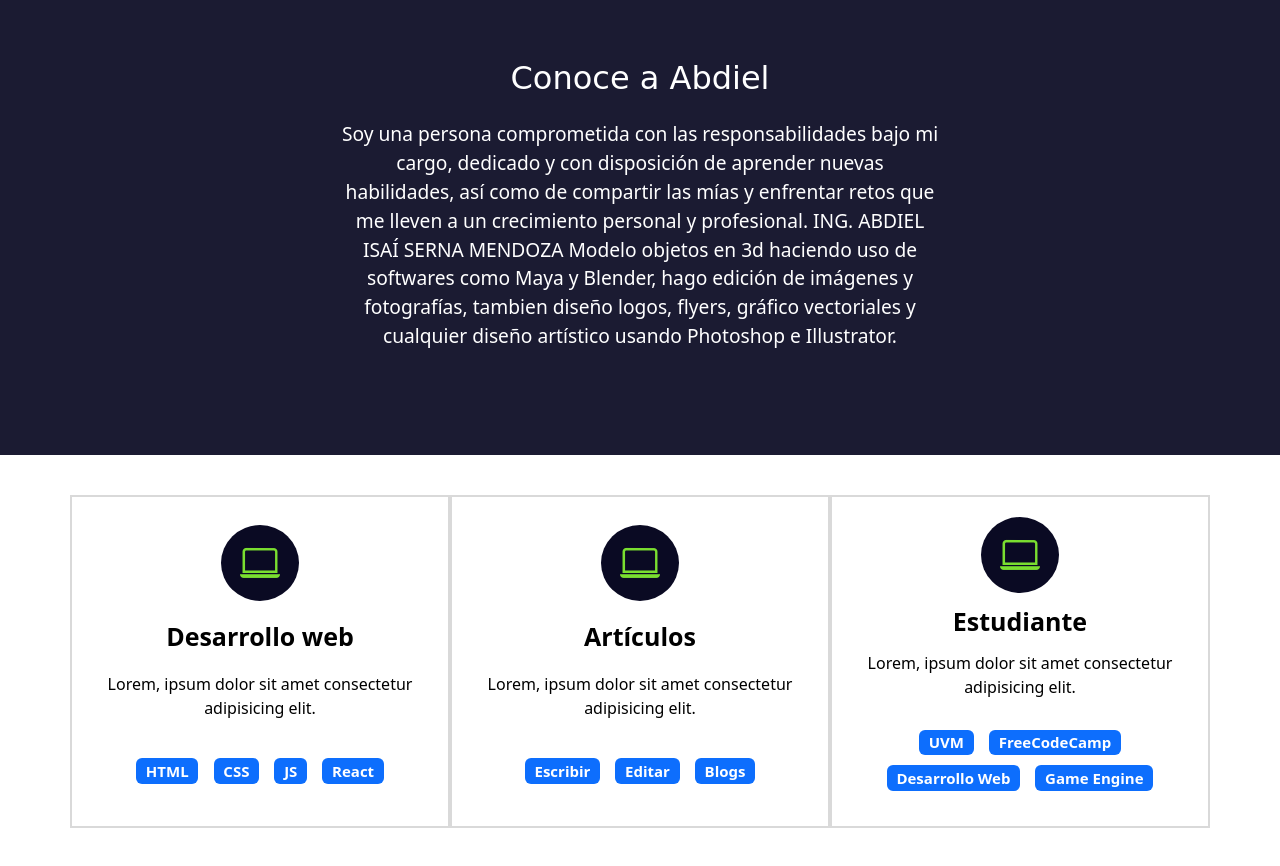
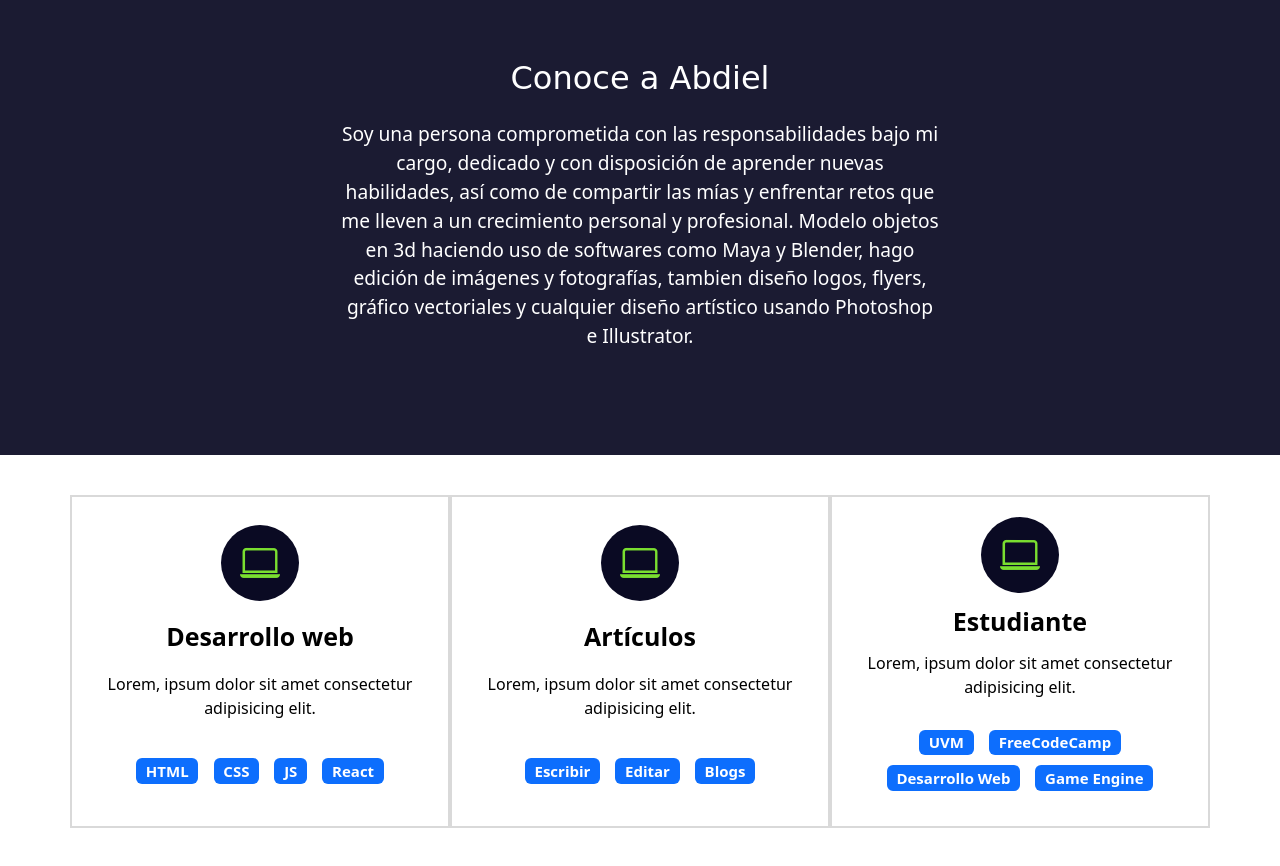
Before and after one commit to abdielin77/Portafolio, a plain HTML site: page index.html in a window 1280 px wide. Shown: the part 940-1806 px from the top of the page. Drawn offline with nearby package versions, Linux system fonts and the light colour scheme; files whose address does not match are found by name; a web font is replaced by a local one.

Commit message:
cambio descripción

```diff
--- a/index.html
+++ b/index.html
@@ -105,7 +105,7 @@
         habilidades, así como de compartir las mías
         y enfrentar retos que me lleven a un
         crecimiento personal y profesional.
-        ING. ABDIEL ISAÍ SERNA MENDOZA
+
         Modelo objetos en 3d haciendo uso de softwares como
         Maya y Blender, hago edición de imágenes y fotografías,
         tambien diseño logos, flyers, gráfico vectoriales y cualquier
```
